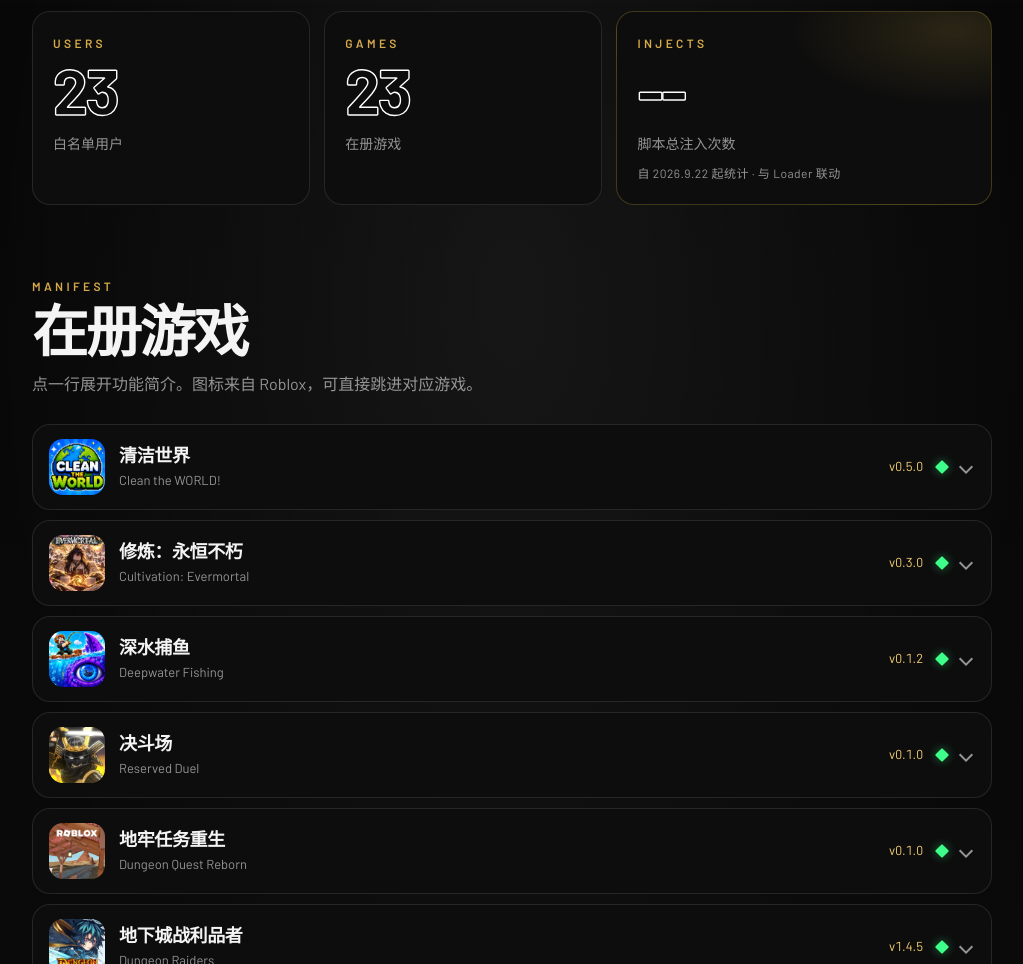
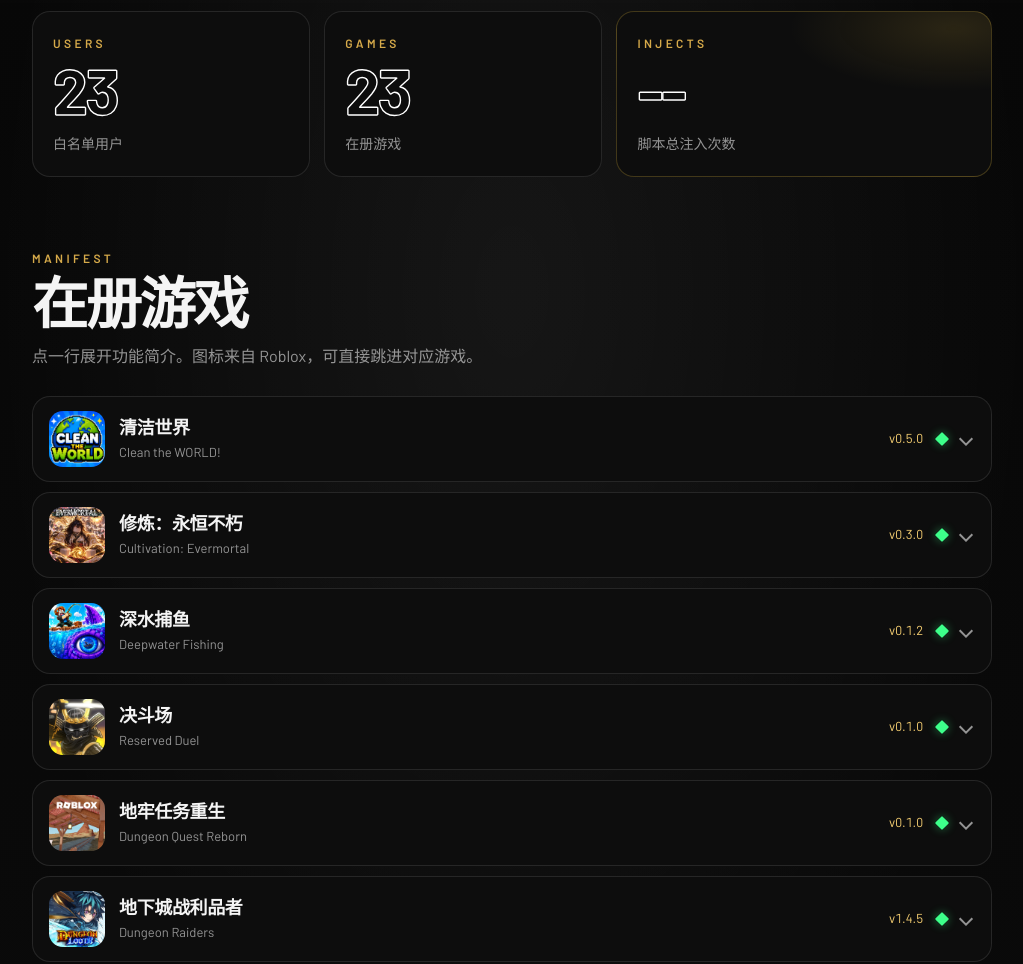
Before and after one commit to CheckCheats/tkh-r, a plain HTML site: page index.html in a window 1280 px wide. Shown: the part 797-1761 px from the top of the page, without its empty margins (128-1151 px from the left). Drawn offline with Linux system fonts and the light colour scheme; no server answers.

Commit message:
Remove injects since caption from stats card.

```diff
--- a/index.html
+++ b/index.html
@@ -67,7 +67,6 @@
         <p class="kicker">Injects</p>
         <p class="num" id="inject-count">--</p>
         <p class="cap">脚本总注入次数</p>
-        <p class="since">自 2026.9.22 起统计 · 与 Loader 联动</p>
       </article>
     </section>
 
```
